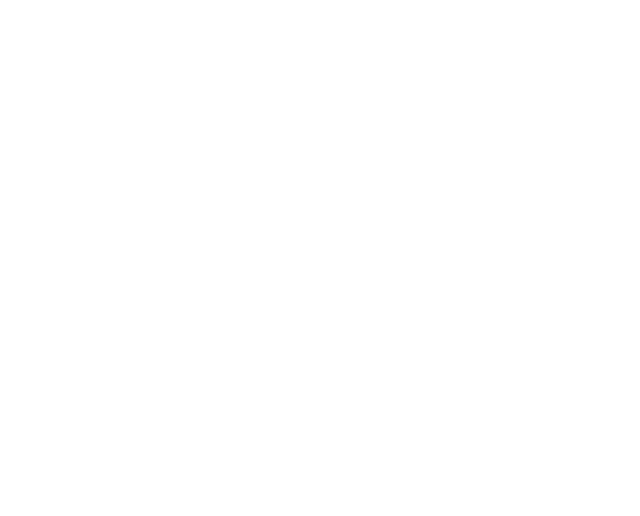
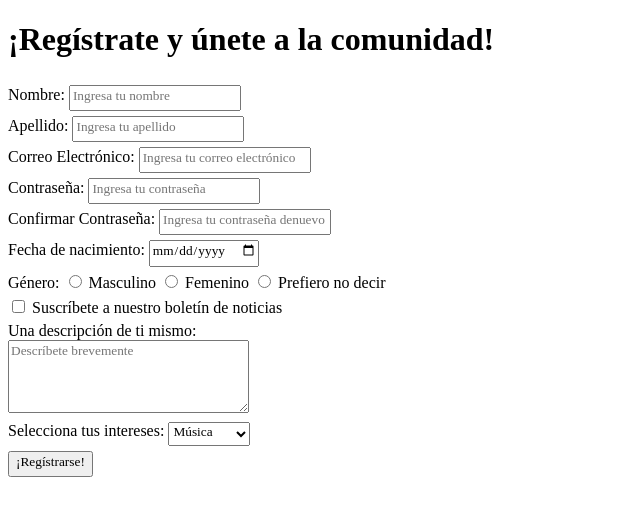
Before and after one commit to KainSlow/Forge-Skillnest-HTML_Basics-Formulario_Registro_Core, a plain HTML site: page index.html in a window 1280 px wide. Shown: the whole page, without its empty margins (0-640 px from the left). Drawn offline with Linux system fonts and the light colour scheme.

Commit message:
Added Form. Added Front-end: -Labels and inputs: --Name text --Surname text --Email text --Password --Password confirmation --Date of birth --Gender radios --Subscribe checkbox --Description textarea --Interests selector --Registration submit

```diff
--- a/index.html
+++ b/index.html
@@ -1,14 +1,81 @@
 <!DOCTYPE html>
-<html lang="en">
+<html lang="es">
 
 <head>
-    <meta charset="UTF-8">
-    <meta name="viewport" content="width=device-width, initial-scale=1.0">
-    <title>Document</title>
+    <meta charset="UTF-8" />
+    <meta name="viewport" content="width=device-width, initial-scale=1.0" />
+    <title>Formulario</title>
+    <style>
+        *{
+            font-family:'Times New Roman', Times, serif;
+            padding-bottom: 5px;
+
+        }
+    </style>
 </head>
 
 <body>
+    <form action="/registro " method= "POST">
+        <h1>¡Regístrate y únete a la comunidad!</h1>
+        <div>
+            <label for="nombre">Nombre: </label>
+            <input type="text" id="nombre" name="nombre" placeholder="Ingresa tu nombre"/>
+        </div>
 
+        <div>
+            <label for="apellido">Apellido: </label>
+            <input type="text" id="apellido" name="apellido" placeholder="Ingresa tu apellido"/>
+        </div>
+
+        <div>
+            <label for="email">Correo Electrónico: </label>
+            <input type="text" id="email" name="email" placeholder="Ingresa tu correo electrónico"/>
+        </div>
+
+        <div>
+            <label for="clave">Contraseña: </label>
+            <input type="password" id="clave" name="clave" placeholder="Ingresa tu contraseña"/>
+        </div>
+
+        <div>
+            <label for="clave">Confirmar Contraseña: </label>
+            <input type="password" id="confirmar_clave" name="confirmar_clave" placeholder="Ingresa tu contraseña denuevo"/>
+        </div>
+        <div>
+            <label for="fecha_nacimiento">Fecha de nacimiento: </label>
+            <input type="date" id="fecha_nacimiento" name="fecha_nacimiento" />
+        </div>
+
+        <div>
+            <label>Género:</label>
+            <input type="radio" id = "masculino" name = "genero" value = "male"/>
+            <label for = "masculino">Masculino</label>
+            <input type="radio" id = "femenino" name = "genero" value = "female"/>
+            <label for = "femenino">Femenino</label>
+            <input type="radio" id = "none" name = "genero" value = "none"/>
+            <label for = "none">Prefiero no decir</label>
+        </div>
+
+        <div>
+            <input type="checkbox" id="suscribir" name="suscribir" />
+            <label for="suscribir">Suscríbete a nuestro boletín de noticias</label>
+        </div>
+        <div>
+            <label for="descripción">Una descripción de ti mismo: <br> </label>
+            <textarea id="descripción" name="descripción" rows="4" cols="30" placeholder="Descríbete brevemente"></textarea>
+        </div>
+
+        <div>
+            <label for="bandas">Selecciona tus intereses: </label>
+            <select id="intereses" name="intereses">
+                <option value="music">Música</option>
+                <option value="sports">Deportes</option>
+                <option value="travel">Viajes</option>
+                <option value="tech">Tecnología</option>
+            </select>
+        </div>
+        <input type="submit" value="¡Regístrarse!" />
+    </form>
 </body>
 
 </html>
```
